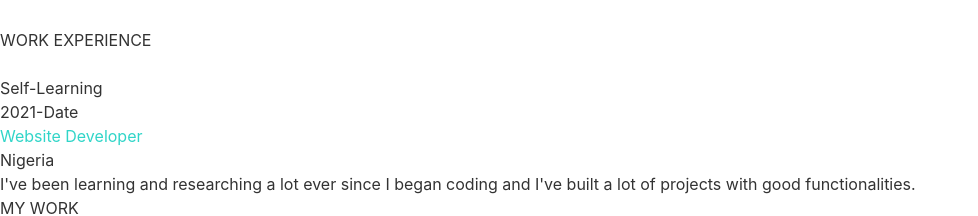
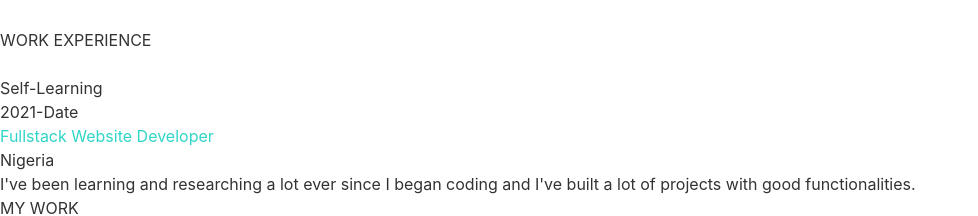
Before and after one commit to Emmy-Akintz/mynewportfolio, a React (Vite) app in the folder client/: page / in a window 1280 px wide. Shown: the part 2767-2983 px from the top of the page, without its empty margins (0-978 px from the left). Built offline with nearby package versions, Linux system fonts and the light colour scheme.

Commit message:
update experience

```diff
--- a/client/src/pages/Experience.jsx
+++ b/client/src/pages/Experience.jsx
@@ -26,7 +26,7 @@ function Experience() {
         </div>
         <div className="flex justify-between w-[100%]">
           <SlideInLeft>
-            <h1 className="font-bold" style={{ color: theme.ui }}>Website Developer</h1>
+            <h1 className="font-bold" style={{ color: theme.ui }}>Fullstack Website Developer</h1>
           </SlideInLeft>
           <SlideInRight>
             <h1 className="">Nigeria</h1>
```
